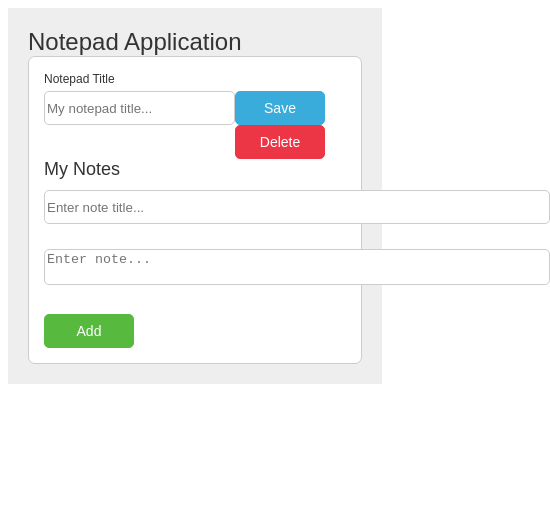
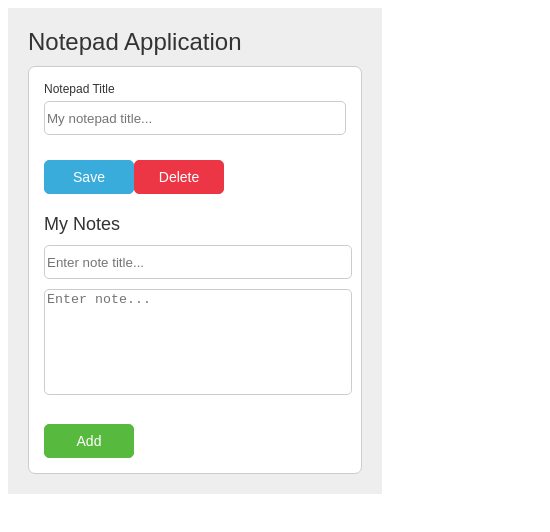
Before and after one commit to tinalai/notepad, an Angular app: page / in a window 390 px wide. Shown: the top 532 px of the page, 550 px wide, since content can reach past the window. Built offline with nearby package versions, Linux system fonts and the light colour scheme; no server answers.

Commit message:
add responsive css

```diff
--- a/src/app/app.component.css
+++ b/src/app/app.component.css
@@ -3,9 +3,11 @@
     font-family: Arial;
     color: #333;
     padding: 20px;
+    min-width: 320px;
 }
 .app-header {
     font-size: 24px;
+    margin-bottom: 10px;
 }
 .notepad-title {
     font-size: 12px;
@@ -36,11 +38,15 @@ input {
     width: 500px;
     margin-bottom: 25px;
 }
+.new-note input {
+    margin-bottom: 10px;
+}
 textarea {
     resize: none;
     border: 1px solid #ccc;
     border-radius: 5px;
     width: 500px;
+    height: 100px;
     margin-bottom: 25px;
 }
 button {
@@ -67,3 +73,13 @@ button {
     border-radius: 5px;
     border: 1px solid #57B93E;
 }
+
+@media (max-width: 600px) {
+    .notepad-controls {
+        flex-wrap: wrap;
+        padding-bottom: 20px;
+    }
+    input, textarea {
+        width: 100%;
+    }
+}
--- a/src/app/app.component.html
+++ b/src/app/app.component.html
@@ -3,7 +3,7 @@
     Notepad Application
   </div>
   <div class="app-body">
-    <form name="notepadForm">
+    <form name="notepadForm" ng-controller="">
       <div class="notepad">
         <div class="notepad-title">
           Notepad Title
@@ -20,8 +20,12 @@
         <div class="new-note-title">
           My Notes
         </div>
-          <input type="text" name="noteTitle" placeholder="Enter note title..." ng-maxlength="255" required>
-          <textarea type="text" name="noteBody" placeholder="Enter note..." ng-maxlength="1000" required></textarea>
+          <div>
+            <input type="text" name="noteTitle" ng-model="" placeholder="Enter note title..." ng-maxlength="255" required>
+          </div>
+          <div>
+            <textarea type="text" name="noteBody" ng-model="" placeholder="Enter note..." ng-maxlength="1000" required></textarea>
+          </div>
           <div>
             <button class="add-btn">Add</button>
           </div>
--- a/src/app/app.component.ts
+++ b/src/app/app.component.ts
@@ -24,8 +24,20 @@ export class AppComponent {
 
   getNotes() {
     this.getData().subscribe(data => {
-      console.log('data from api',data);
-      this.data = data;
+      console.log('data from api',data.files);
+      this.data = data.files;
     })
   }
+
+  createNote(newNote) {
+    return this.http.post(this.apiUrl, newNote)
+      .subscribe(
+        res => {
+          console.log(res);
+        },
+        err => {
+          console.log("Post error");
+        }
+      )
+  }
 }
```
